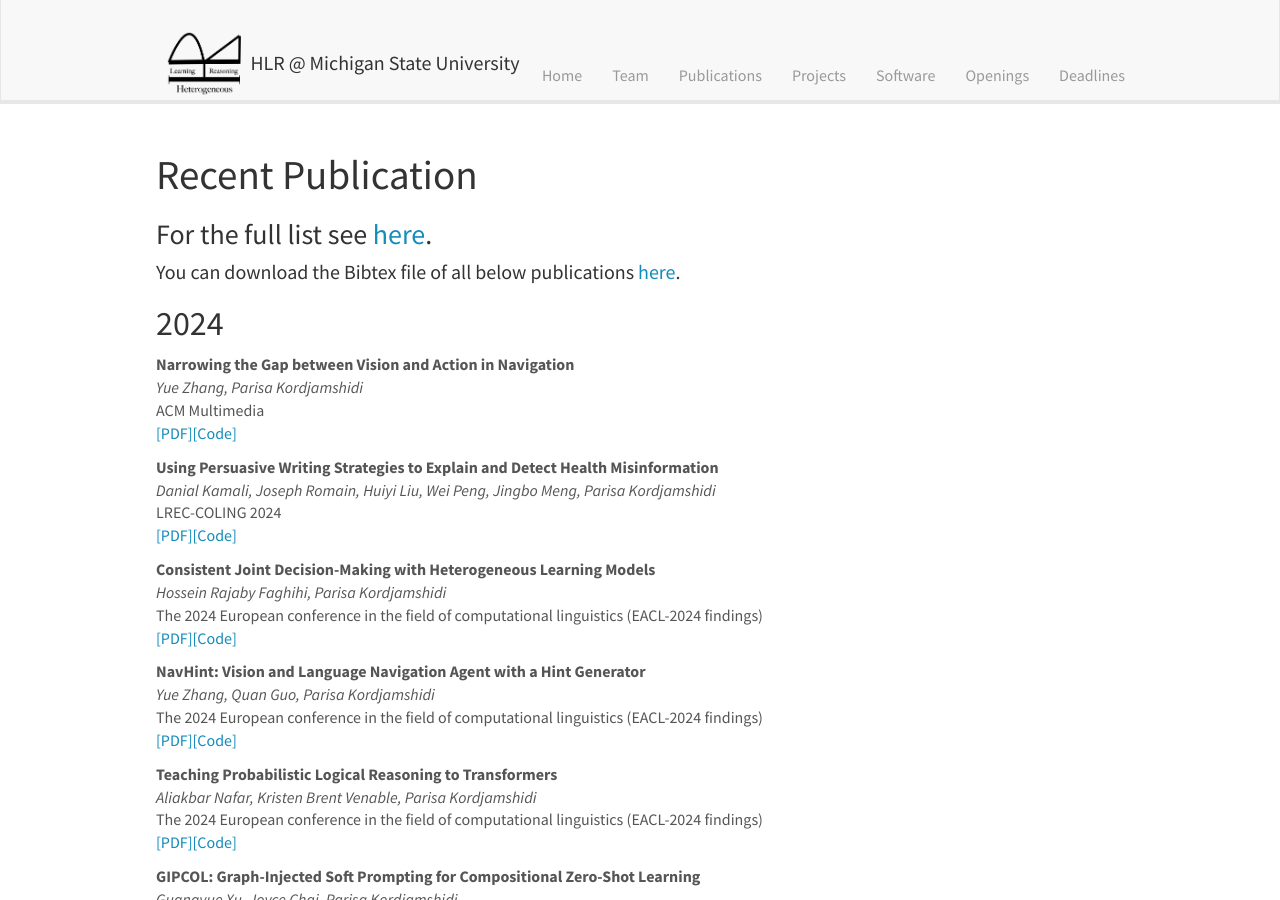
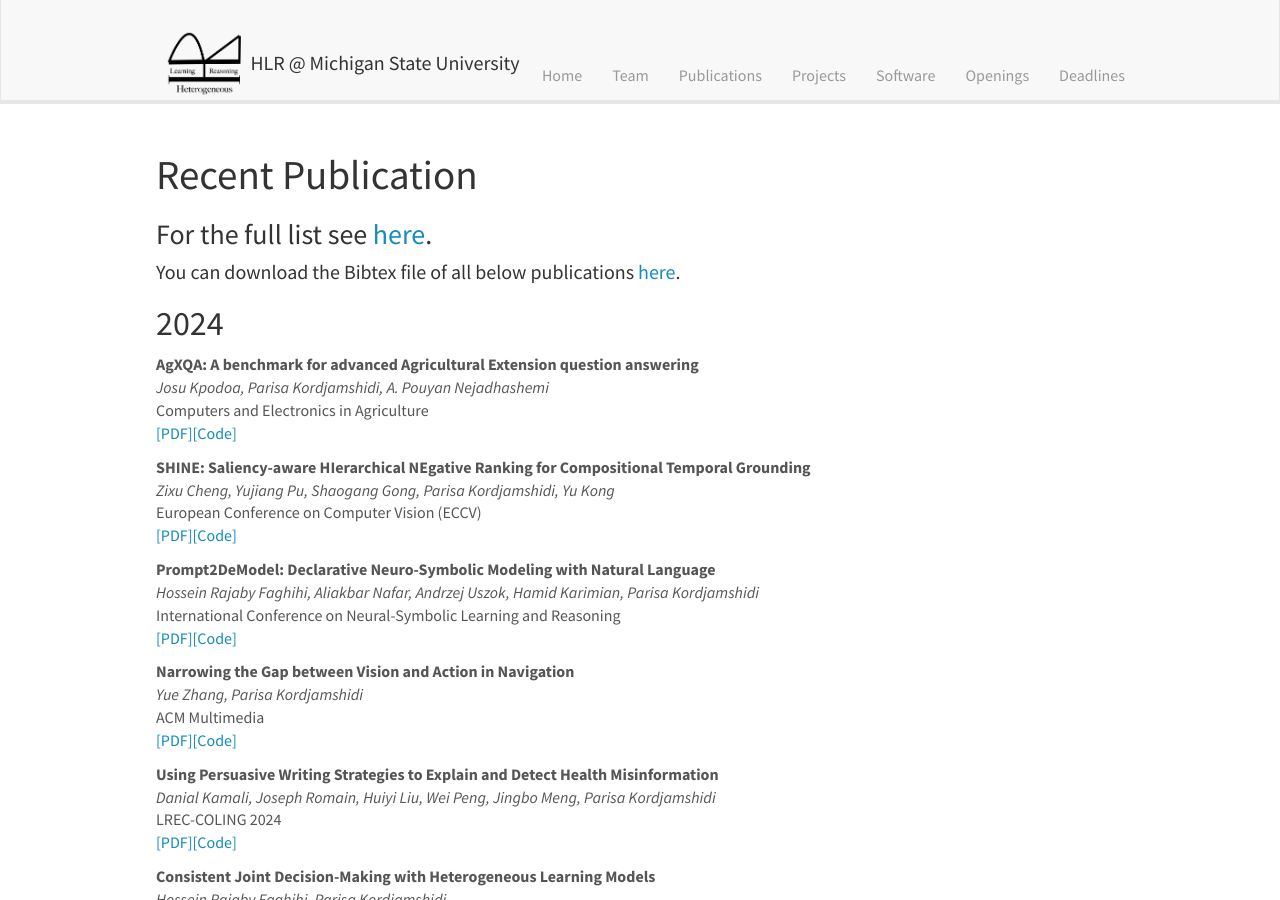
Before and after one commit to HLR/HLR.github.io, a Jekyll site: the page built from _pages/publications.md, in a window 1280 px wide and 900 px high. Built offline with Jekyll 4.4.1, drawn with Linux system fonts in a browser that asks for light colours; nearby versions of some CDN libraries.

Commit message:
Update Pub and Bibtex

```diff
--- a/_data/publist.yml
+++ b/_data/publist.yml
@@ -1,5 +1,45 @@
 #2024
 
+## Template
+# - title:
+#   authors:
+#   venue:
+#   year:
+#   links:
+#     - url:
+#       display: PDF
+#     - url:
+#       display: Code
+
+- title: 'AgXQA: A benchmark for advanced Agricultural Extension question answering'
+  authors: Josu Kpodoa, Parisa Kordjamshidi, A. Pouyan Nejadhashemi
+  venue: Computers and Electronics in Agriculture
+  year: 2024
+  links:
+    - url: https://www.sciencedirect.com/science/article/pii/S0168169924007403
+      display: PDF
+    - url:
+      display: Code
+
+- title: 'SHINE: Saliency-aware HIerarchical NEgative Ranking for Compositional Temporal Grounding'
+  authors: Zixu Cheng, Yujiang Pu, Shaogang Gong, Parisa Kordjamshidi, Yu Kong
+  venue: European Conference on Computer Vision (ECCV)
+  year: 2024
+  links:
+    - url: https://arxiv.org/abs/2407.05118
+      display: PDF
+    - url: https://github.com/zxccade/SHINE
+      display: Code
+
+- title: 'Prompt2DeModel: Declarative Neuro-Symbolic Modeling with Natural Language'
+  authors: Hossein Rajaby Faghihi, Aliakbar Nafar, Andrzej Uszok, Hamid Karimian, Parisa Kordjamshidi
+  venue: International Conference on Neural-Symbolic Learning and Reasoning
+  year: 2024
+  links:
+    - url: https://dl.acm.org/doi/10.1007/978-3-031-71170-1_25
+      display: PDF
+    - url:
+      display: Code
 
 - title: 'Narrowing the Gap between Vision and Action in Navigation'
   authors: Yue Zhang, Parisa Kordjamshidi
```
